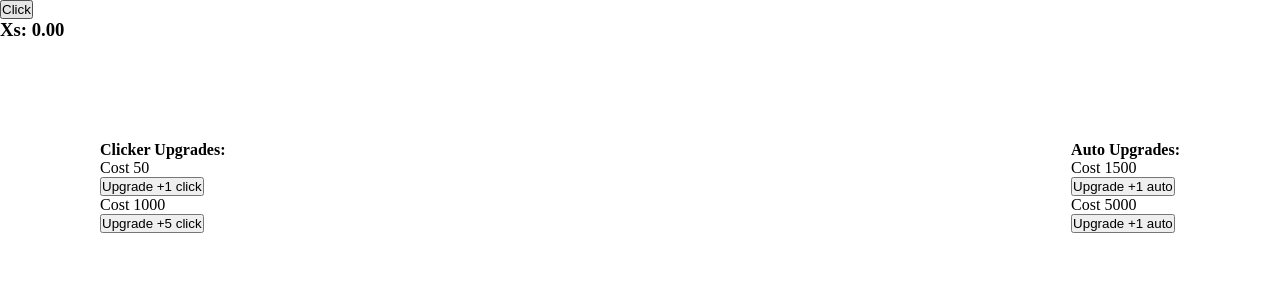
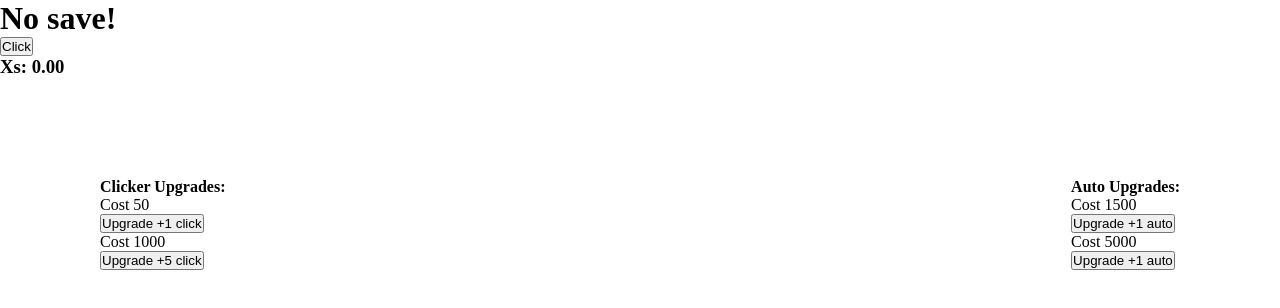
Before and after one commit to Franciscoborges2002/clickerX, a plain HTML site: page index.html in a window 1280 px wide. Drawn offline with Linux system fonts and the light colour scheme.

Commit message:
No save alert

```diff
--- a/index.html
+++ b/index.html
@@ -1,3 +1,4 @@
+
 <!DOCTYPE html>
 <html>
 <head>
@@ -9,6 +10,7 @@
     <script src='main.js'></script>
 </head>
 <body>
+    <h1>No save!</h1>
     <button onClick="addToBalance()">Click</button>
     <h3>Xs: <span id="balanceDisplay">0.00</span></h3>
     <div id="upgrades">
```
